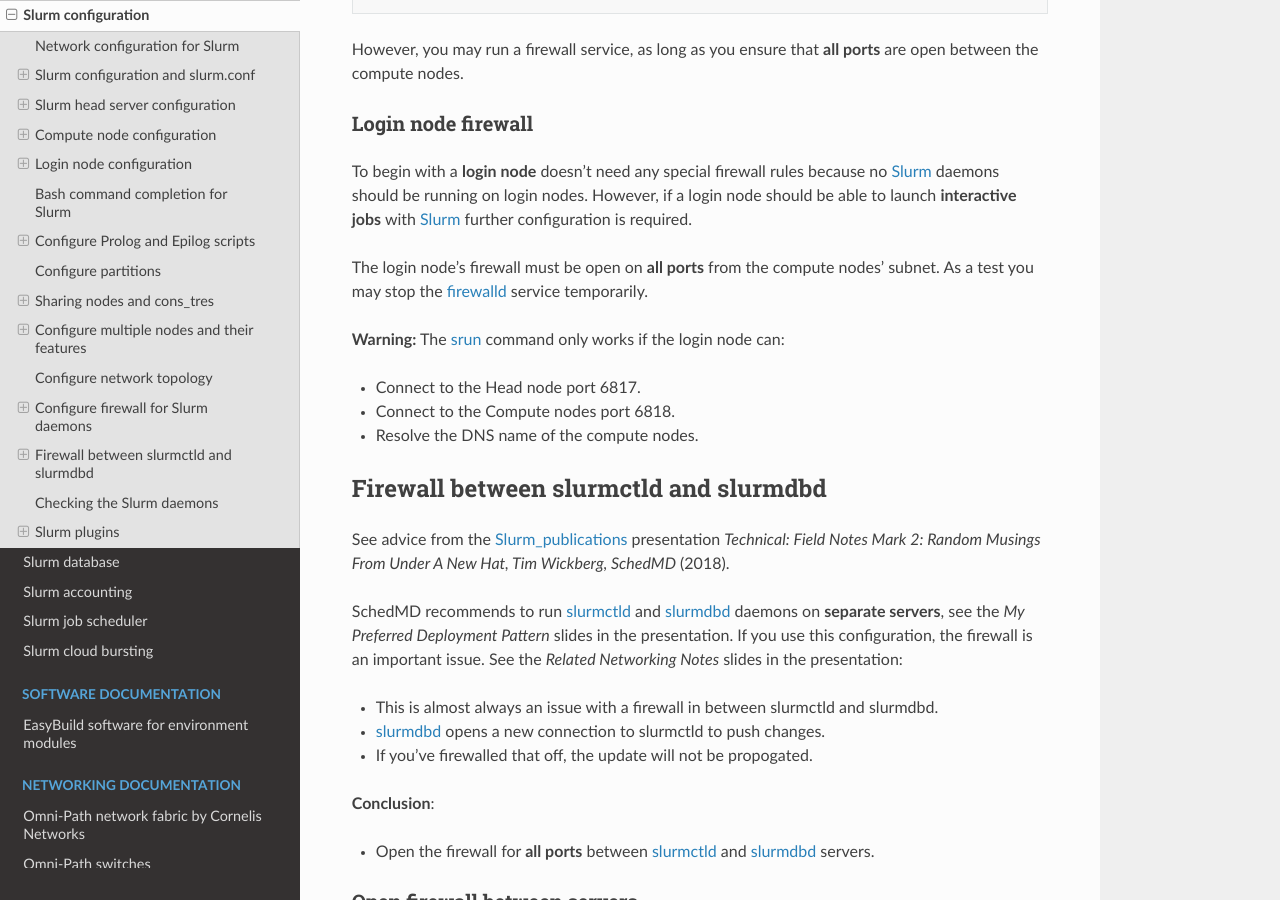
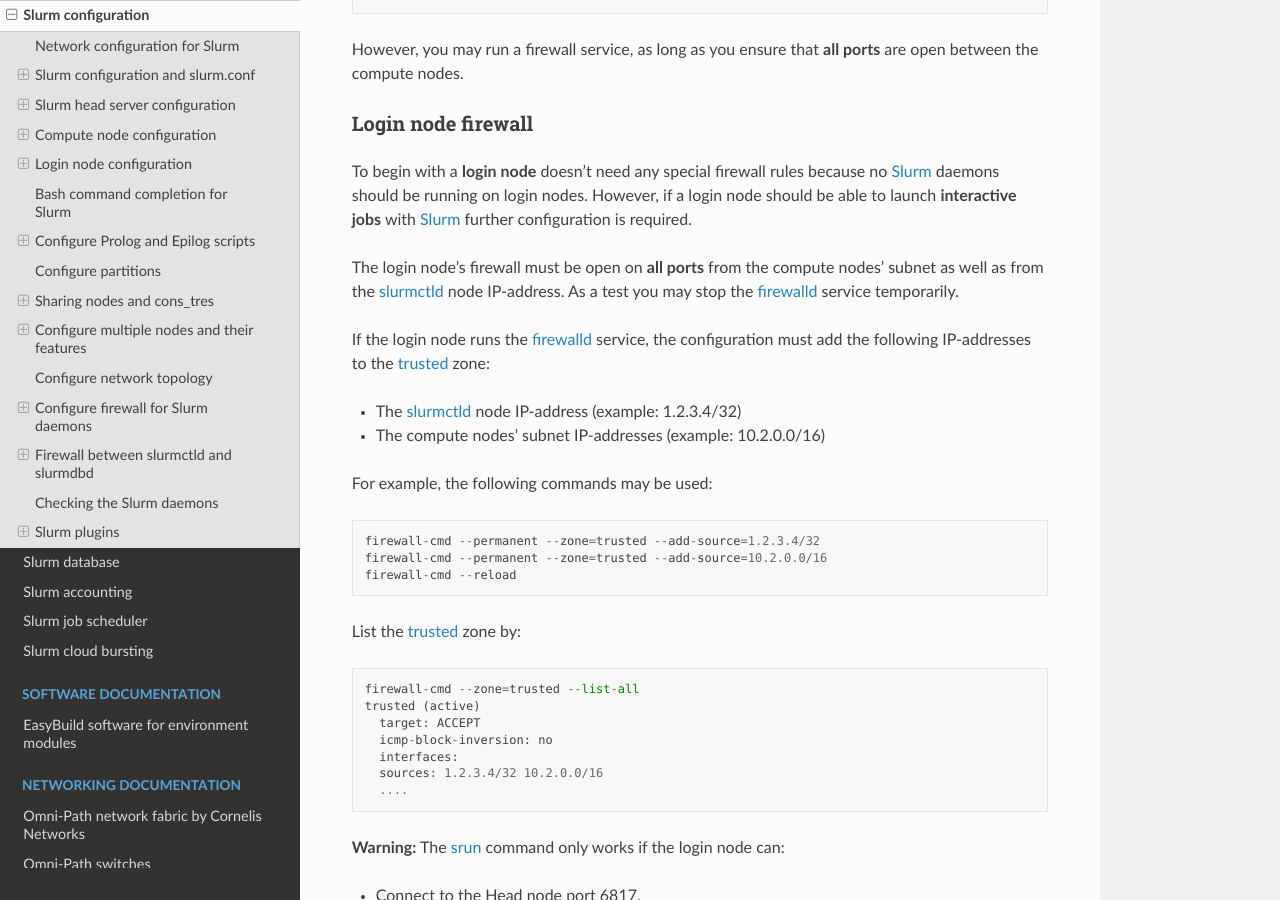
Before and after one commit to OleHolmNielsen/Niflheim_system, a Sphinx documentation site: the page built from docs/Slurm_configuration.rst, in a window 1280 px wide and 900 px high, scrolled down 42882 px. Built offline with Sphinx 7.4.7 and the Read the Docs theme 3.1.0, drawn with Linux system fonts in a browser that asks for light colours.

Commit message:
Add firewalld trusted zone configuration

```diff
--- a/docs/Slurm_configuration.rst
+++ b/docs/Slurm_configuration.rst
@@ -1856,8 +1856,30 @@
 To begin with a **login node** doesn't need any special firewall rules because no Slurm_ daemons should be running on login nodes.
 However, if a login node should be able to launch **interactive jobs** with Slurm_ further configuration is required.
 
-The login node's firewall must be open on **all ports** from the compute nodes' subnet.
+The login node's firewall must be open on **all ports** from the compute nodes' subnet as well as from the slurmctld_ node IP-address.
 As a test you may stop the firewalld_ service temporarily.
+
+If the login node runs the firewalld_ service,
+the configuration must add the following IP-addresses to the trusted_ zone:
+
+* The slurmctld_ node IP-address (example: 1.2.3.4/32)
+* The compute nodes' subnet IP-addresses (example: 10.2.0.0/16)
+
+For example, the following commands may be used::
+
+  firewall-cmd --permanent --zone=trusted --add-source=1.2.3.4/32
+  firewall-cmd --permanent --zone=trusted --add-source=10.2.0.0/16
+  firewall-cmd --reload
+
+List the trusted_ zone by::
+
+  firewall-cmd --zone=trusted --list-all
+  trusted (active)
+    target: ACCEPT
+    icmp-block-inversion: no
+    interfaces:
+    sources: 1.2.3.4/32 10.2.0.0/16
+    ....
 
 **Warning:** The srun_ command only works if the login node can:
 
@@ -1865,6 +1887,7 @@
 * Connect to the Compute nodes port 6818.
 * Resolve the DNS name of the compute nodes.
 
+.. _trusted: https://firewalld.org/documentation/zone/predefined-zones.html
 .. _srun: https://slurm.schedmd.com/srun.html
 
 .. _firewall-between-slurmctld-and-slurmdbd:
```
